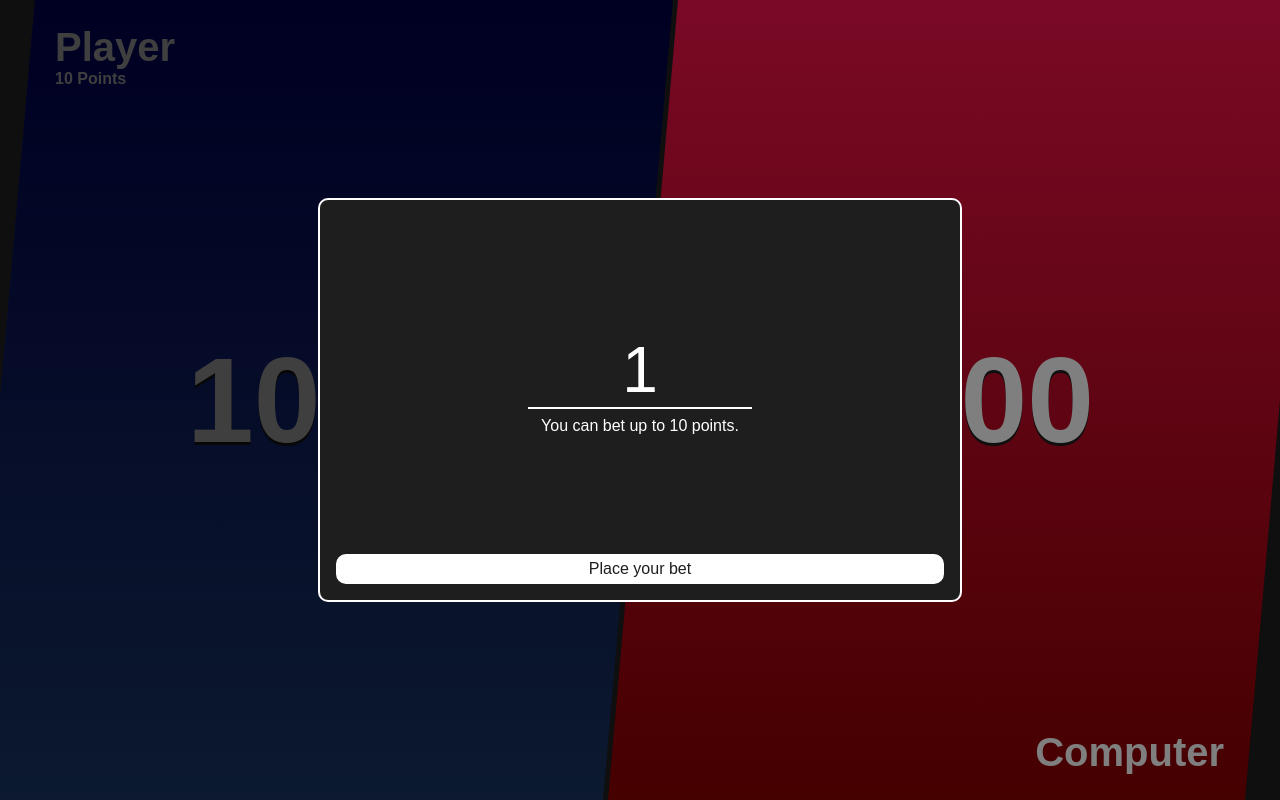
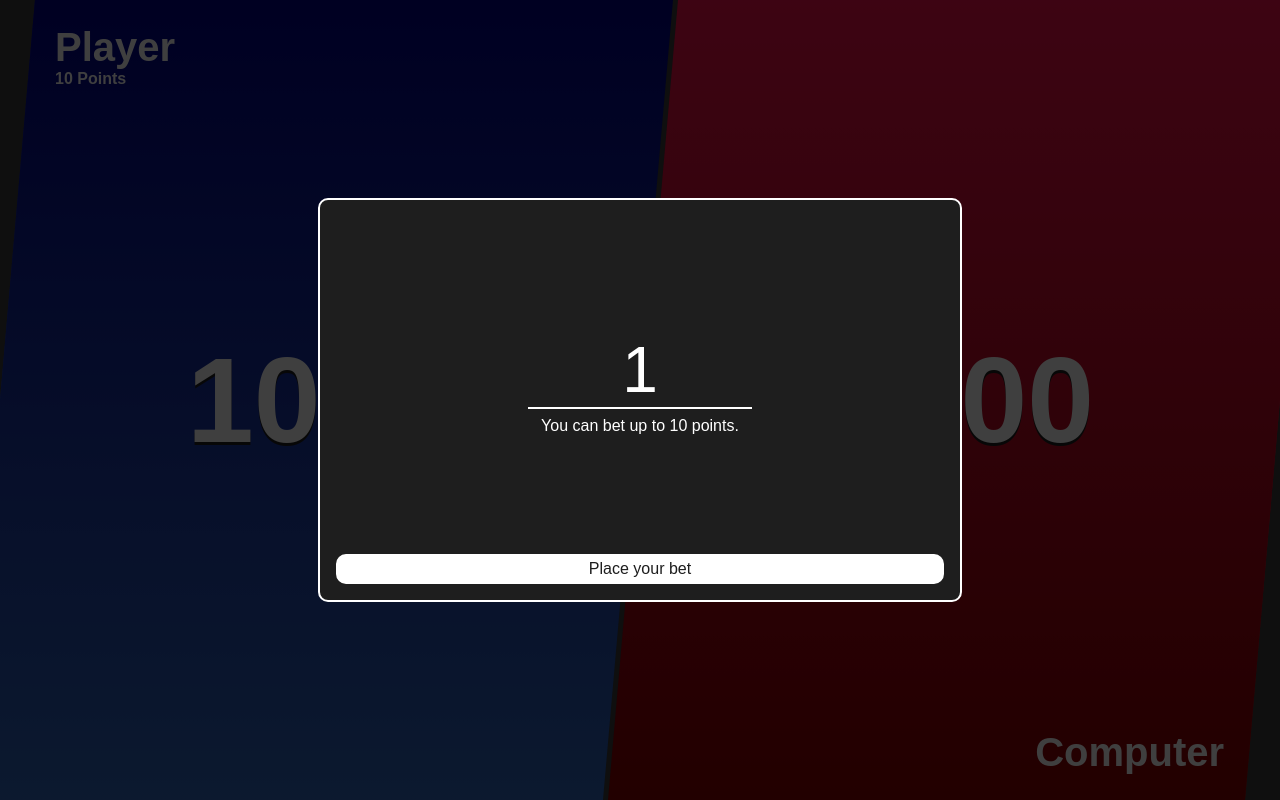
Before and after one commit to bascott5/death-rolls, an Angular app: page /offline-game in a window 1280 px wide. Built offline with nearby package versions, Linux system fonts and the light colour scheme.

Commit message:
Fixed shading issue

```diff
--- a/src/components/player/player.component.html
+++ b/src/components/player/player.component.html
@@ -1,5 +1,5 @@
 <section id="{{ isPlayer ? 'player' : 'opponent' }}">
-    @if ((isPlayer && !currentTurn) || (!isPlayer && currentTurn)) {
+    @if (isModalOpen || (isPlayer && !currentTurn) || (!isPlayer && currentTurn)) {
         <span></span>
     }
     <div>
--- a/src/components/player/player.component.ts
+++ b/src/components/player/player.component.ts
@@ -11,6 +11,7 @@
   @Input() name: string;
   @Input() isPlayer: boolean;
   @Input() currentTurn: boolean;
+  @Input() isModalOpen: boolean;
   @Input() val: number;
   @Input() points: number;
   constructor() {}
--- a/src/pages/offline-game/offline-game.component.css
+++ b/src/pages/offline-game/offline-game.component.css
@@ -122,3 +122,7 @@
     height: 100%;
     z-index: 2;
 }
+
+@media only screen and (max-width: 600px) {
+
+}
--- a/src/pages/offline-game/offline-game.component.html
+++ b/src/pages/offline-game/offline-game.component.html
@@ -21,12 +21,12 @@
     @if (!isInteractable) {
         <span></span>
     }
-    <player [name]="'Player'" [val]="playerVal" [currentTurn]="playerTurn" [points]="points" [isPlayer]="true" />
+    <player [name]="'Player'" [val]="playerVal" [currentTurn]="playerTurn" [isModalOpen]="isModalOpen" [points]="points" [isPlayer]="true" />
     <section id="overlay">
         <hr>
         <button (click)="handlePlayerRoll()">
             <img src="dice.svg" alt="Roll!">
         </button>
     </section>
-    <player [name]="'Computer'" [val]="computerVal" [currentTurn]="playerTurn" [points]="points" [isPlayer]="false" />
+    <player [name]="'Computer'" [val]="computerVal" [currentTurn]="playerTurn" [isModalOpen]="isModalOpen" [points]="points" [isPlayer]="false" />
 </main>
```
